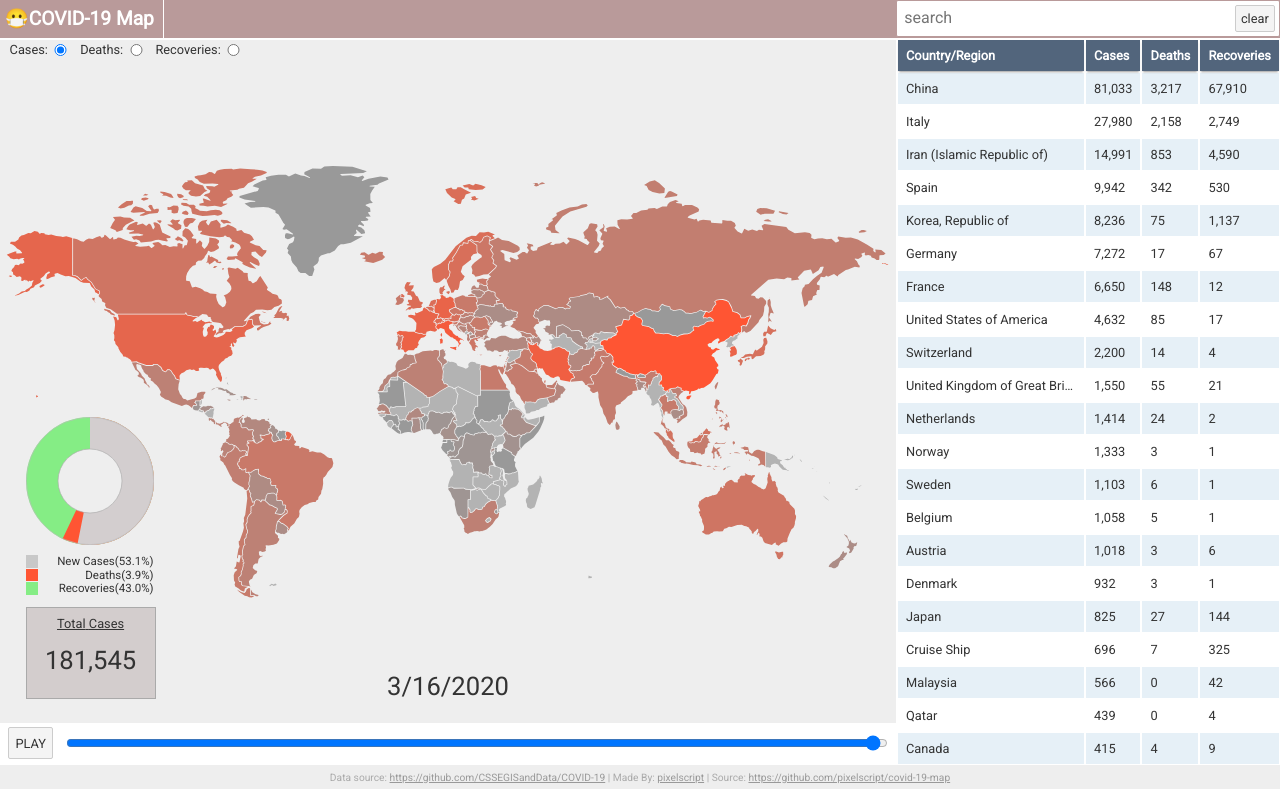
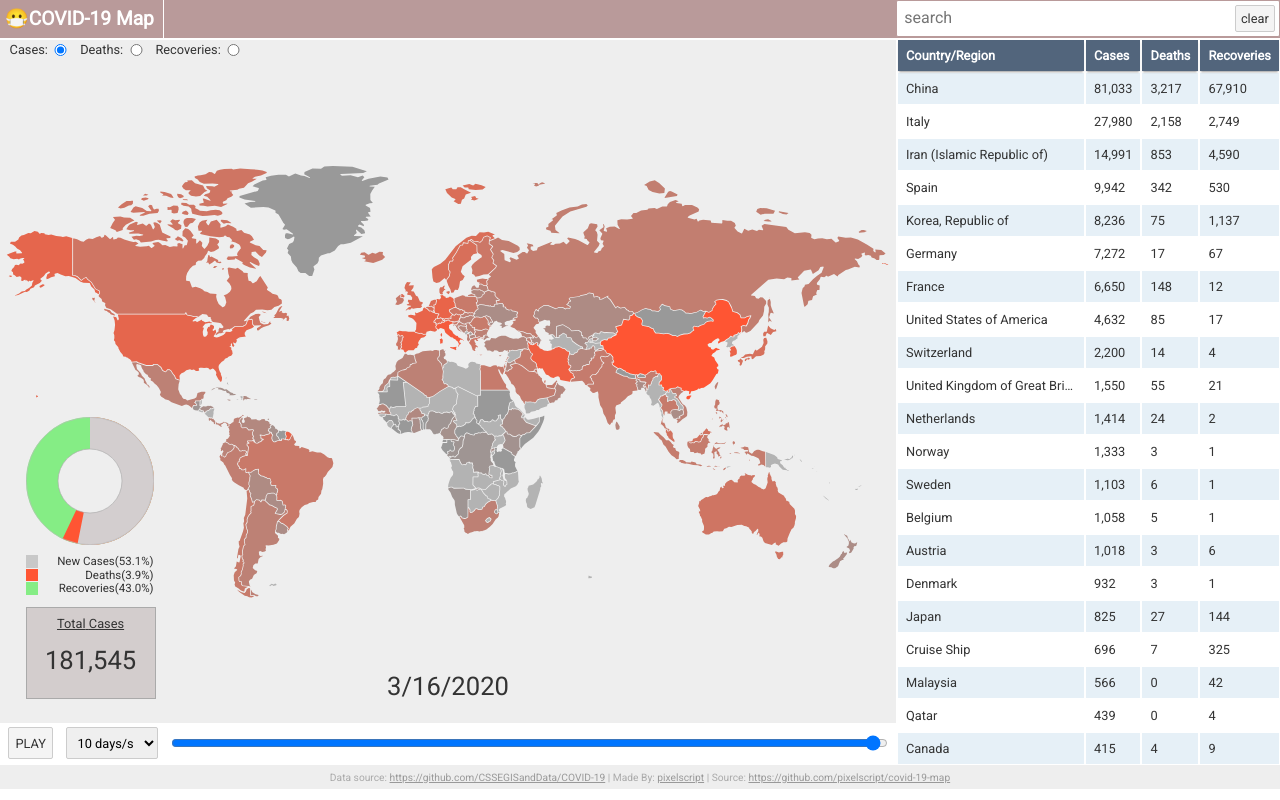
Before and after one commit to pixelscript/covid-19-map, a Svelte app: page / in a window 1280 px wide. Built offline with nearby package versions, Linux system fonts and the light colour scheme.

Commit message:
adding speed control

```diff
--- a/src/Slider.svelte
+++ b/src/Slider.svelte
@@ -1,6 +1,8 @@
 <script>
   import { selectedDateIndex } from "./main.store";
   export let dates = ["NO DATA"];
+  let playing = false;
+  let selected = "100";
   $: {
     if (dates.length) {
       $selectedDateIndex = dates.length - 1;
@@ -8,17 +10,23 @@
   }
   $: date = dates[$selectedDateIndex];
   let intVal;
-  const play = () => {
+  function play() {
     clearInterval(intVal);
     selectedDateIndex.set(0);
+    playing = true;
     intVal = setInterval(() => {
       if ($selectedDateIndex + 1 < dates.length) {
         selectedDateIndex.set($selectedDateIndex + 1);
       } else {
-        clearInterval(intVal);
+        stop();
       }
-    }, 100);
-  };
+    }, Number(selected));
+  }
+
+  function stop() {
+    playing = false;
+    clearInterval(intVal);
+  }
 </script>
 
 <style>
@@ -42,15 +50,20 @@
 
   .grid-container {
     display: grid;
-    grid-template-columns: 0fr 1fr;
+    grid-template-columns: 0fr 0fr 1fr;
     grid-template-rows: 1fr;
-    grid-template-areas: "button slider";
+    grid-template-areas: "button speed slider";
     gap: 1em;
     padding: 0 8px;
   }
 
   .button {
     grid-area: button;
+    padding: 0.5em;
+  }
+
+  .speed {
+    grid-area: speed;
     padding: 0.5em;
   }
 
@@ -65,11 +78,19 @@
   <button
     type="button"
     on:click={() => {
-      play();
+      !playing ? play() : stop();
     }}
     class="button">
-    PLAY
+    {!playing ? 'PLAY' : 'STOP'}
   </button>
+  <select class="speed" bind:value={selected}>
+    <option value="1000">1 days/s</option>
+    <option value="200">5 days/s</option>
+    <option value="100">10 days/s</option>
+    <option value="50">20 days/s</option>
+    <option value="25">40 days/s</option>
+    <option value="13">80 days/s</option>
+  </select>
   <input
     class="slider"
     type="range"
```
